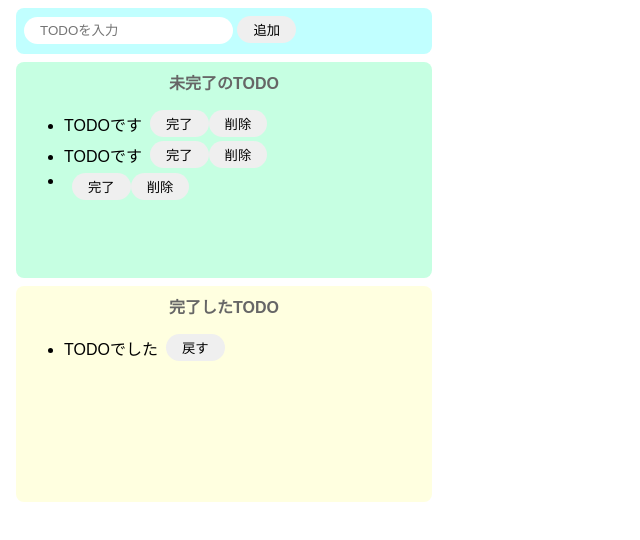
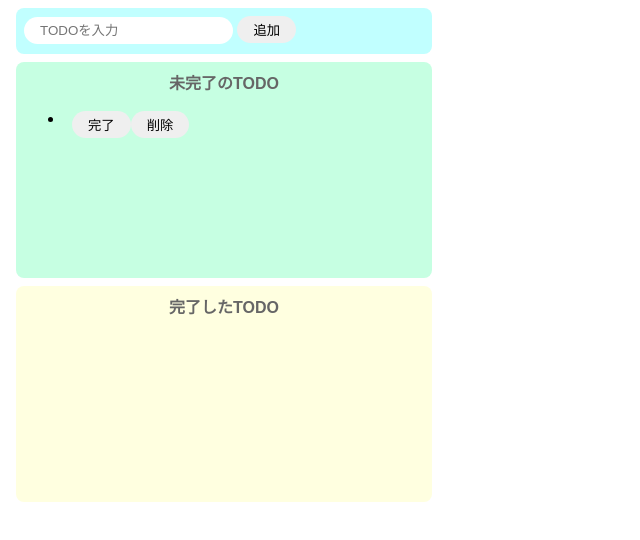
Before and after one commit to ysphdnine/todo-js, a website built with Parcel: page index.html in a window 1280 px wide. Both pictures are taken after a click on the button "追加". Shown: the whole page, without its empty margins (0-640 px from the left). Built offline with nearby package versions, Linux system fonts and the light colour scheme.

Commit message:
タスクの戻す機能

```diff
--- a/index.html
+++ b/index.html
@@ -12,33 +12,11 @@
     </div>
     <div class="incomplete-area">
       <p class="title">未完了のTODO</p>
-      <ul id="incomplete-list">
-        <li class="list-row">
-          <div class="list-content">
-            <p class="list-name">TODOです</p>
-            <button>完了</button>
-            <button>削除</button>
-          </div>
-        </li>
-        <li class="list-row">
-          <div class="list-content">
-            <p class="list-name">TODOです</p>
-            <button>完了</button>
-            <button>削除</button>
-          </div>
-        </li>
-      </ul>
+      <ul id="incomplete-list"></ul>
     </div>
     <div class="complete-area">
       <p class="title">完了したTODO</p>
-      <ul id="complete-list">
-        <li>
-          <div class="list-content">
-            <p class="list-name">TODOでした</p>
-            <button>戻す</button>
-          </div>
-        </li>
-      </ul>
+      <ul id="complete-list"></ul>
     </div>
     <script src="src/index.js"></script>
   </body>
--- a/src/index.js
+++ b/src/index.js
@@ -5,6 +5,16 @@ const onClickAdd = () => {
   const inputText = document.getElementById("add-text").value;
   document.getElementById("add-text").value = "";
 
+  createIncompleteList(inputText);
+};
+
+// 未完了リストから指定の要素を削除
+const deleteFromIncompleteList = (target) => {
+  document.getElementById("incomplete-list").removeChild(target);
+};
+
+// 未完了リストに追加する関数
+const createIncompleteList = (text) => {
   // liタグ生成
   const li = document.createElement("li");
   li.className = "list-row";
@@ -16,7 +26,7 @@ const onClickAdd = () => {
   // pタグ生成
   const p = document.createElement("p");
   p.className = "list-name";
-  p.innerText = inputText;
+  p.innerText = text;
 
   // button（完了）タグ生成
   const completeButton = document.createElement("button");
@@ -48,7 +58,8 @@ const onClickAdd = () => {
       document.getElementById("complete-list").removeChild(deleteTarget);
 
       // テキスト取得
-      const text = backButton;
+      const text = backButton.previousSibling.innerText;
+      createIncompleteList(text);
     });
     // divタグの子要素に各要素を設定
     addTarget.firstElementChild.appendChild(p);
@@ -78,11 +89,6 @@ const onClickAdd = () => {
   document.getElementById("incomplete-list").appendChild(li);
 };
 
-// 未完了リストから指定の要素を削除
-const deleteFromIncompleteList = (target) => {
-  document.getElementById("incomplete-list").removeChild(target);
-};
-
 document
   .getElementById("add-button")
   .addEventListener("click", () => onClickAdd());
```
